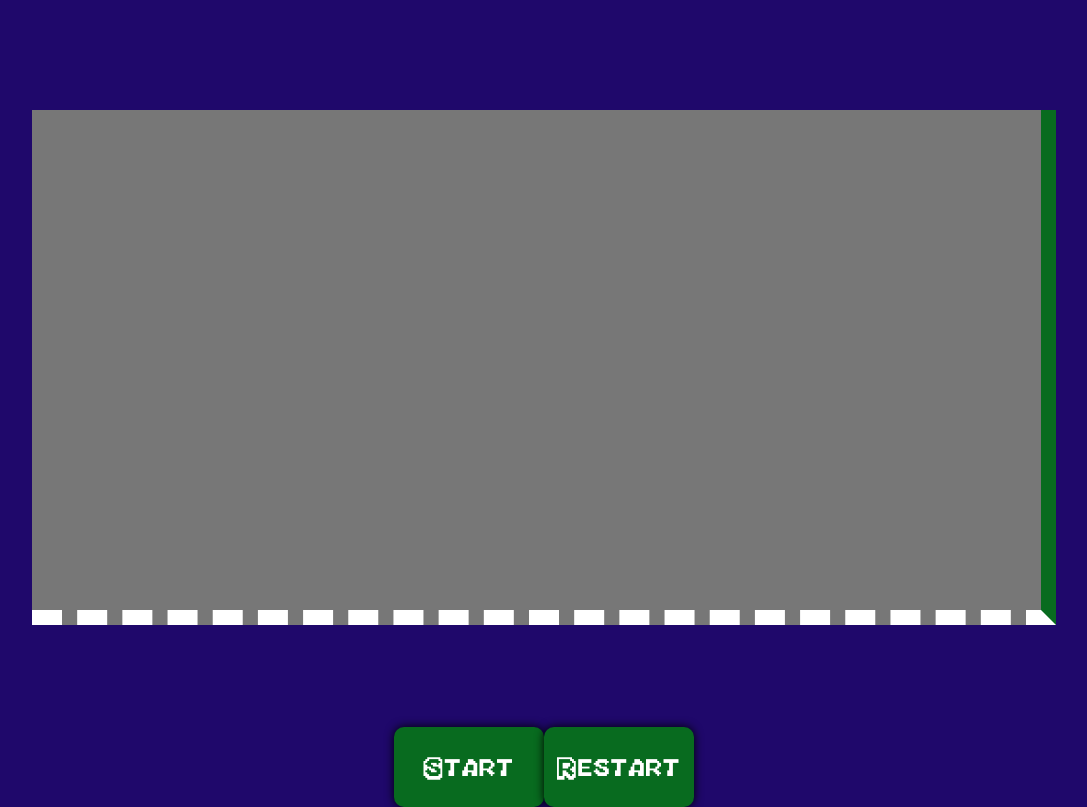
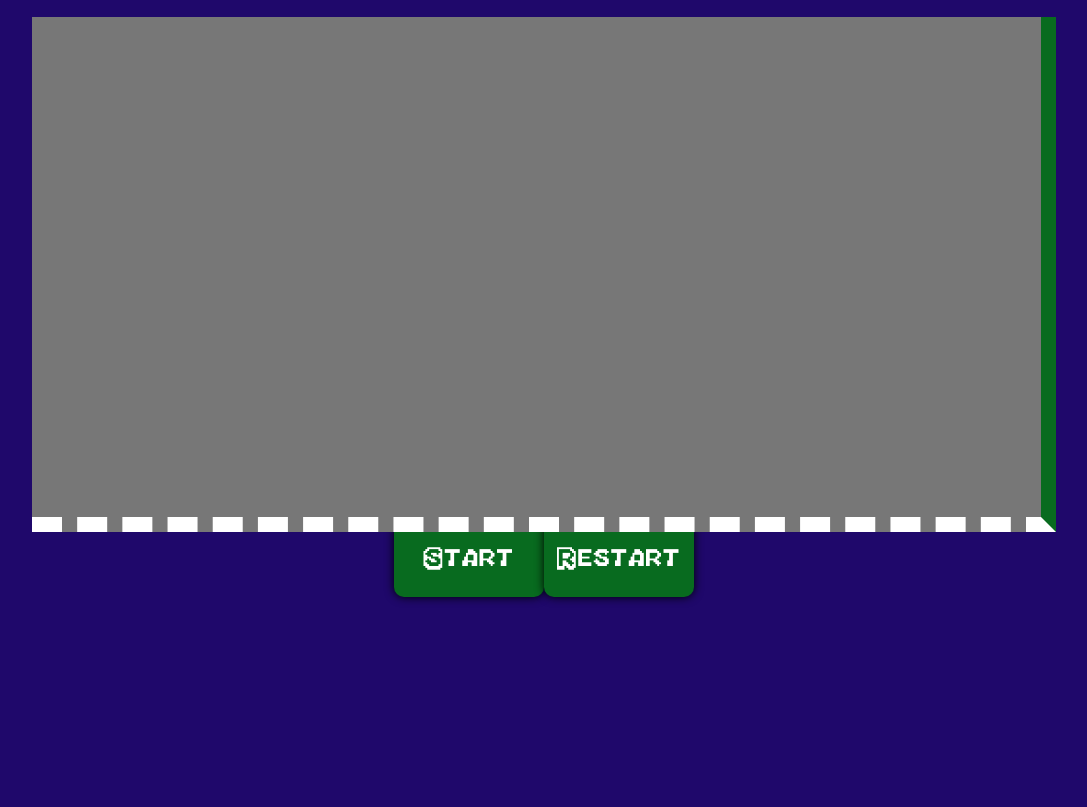
Before and after one commit to carolalvarezm/DSI6, a website with bundled scripts: page src/index.html in a window 1280 px wide. Shown: the part 108-915 px from the top of the page, without its empty margins (96-1183 px from the left). After the commit the page ends 800 px from the top, so only its background shows below. Built offline with nearby package versions, Linux system fonts and the light colour scheme.

Commit message:
Añadiendo retoques

```diff
--- a/package.json
+++ b/package.json
@@ -26,6 +26,7 @@
     "devDependencies": {
         "@fullhuman/postcss-purgecss": "^2.2.0",
         "autoprefixer": "^9.7.6",
+        "cssnano": "^4.1.10",
         "postcss-clean": "^1.1.0",
         "postcss-font-magician": "^2.3.1",
         "postcss-mixins": "^6.2.3",
--- a/src/css/index.css
+++ b/src/css/index.css
@@ -5,9 +5,9 @@ body {
 
 .race {
     display: flex;
-    align-items: center;
+    align-items: flex-start;
     width: 1024px;
-    height: 700px;
+    height: 500px;
     margin: auto;
 }
 
@@ -23,8 +23,7 @@ body {
 .buttons {
     display: flex;
     justify-content: center;
-    align-items: center;
-    margin-top: 10px;
+    align-items: flex-start;
     & button {
         height: 80px;
         width: 150px;
```
Also changed, not shown: README.md, src/assets/resultado.gif (added), 1 other file.
